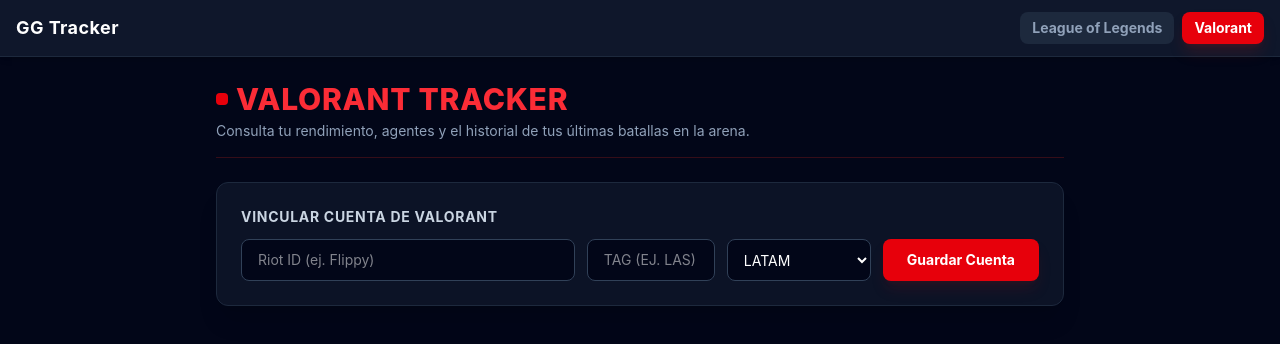
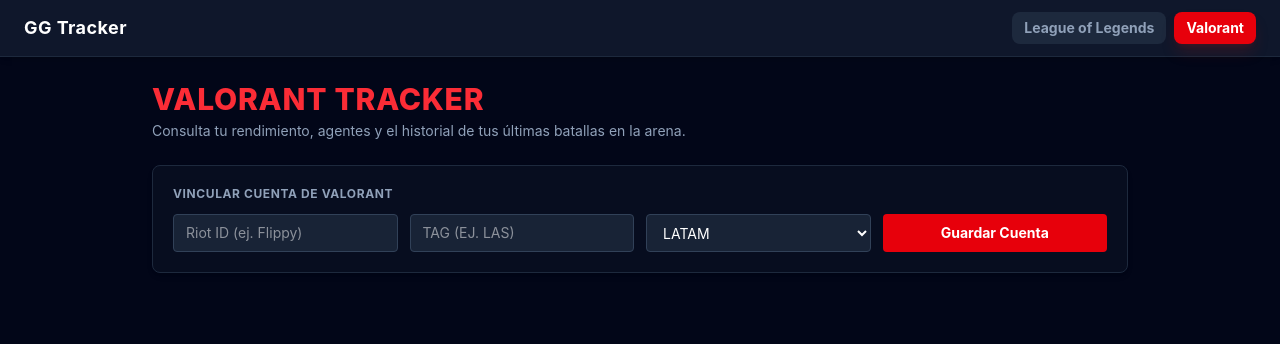
Before and after one commit to benjamin14082002/lol-dashboard-frontend, a React (Vite) app: page /valorant in a window 1280 px wide. Shown: the top 344 px of the page. Built offline with nearby package versions, Linux system fonts and the light colour scheme.

Commit message:
se arregla visualmente el front

```diff
--- a/src/components/Navbar.jsx
+++ b/src/components/Navbar.jsx
@@ -6,7 +6,7 @@
   const isValorant = location.pathname.startsWith('/valorant');
 
   return (
-    <nav className="bg-slate-900 border-b border-slate-800 px-4 py-3 flex items-center justify-between shadow-md">
+    <nav className="bg-slate-900 border-b border-slate-800 px-4 sm:px-6 py-3 flex items-center justify-between shadow-md">
       <div className="flex items-center gap-2">
         <span className="font-bold text-lg text-white tracking-wide">GG Tracker</span>
       </div>
@@ -15,7 +15,7 @@
       <div className="flex items-center gap-2">
         <Link
           to="/"
-          className={`px-3 py-1.5 rounded-lg text-sm font-bold transition-all ${
+          className={`px-3 py-1.5 rounded-lg text-xs sm:text-sm font-bold transition-all ${
             !isValorant
               ? 'bg-blue-600 text-white shadow-lg shadow-blue-900/30'
               : 'bg-slate-800 text-slate-400 hover:text-white'
@@ -25,7 +25,7 @@
         </Link>
         <Link
           to="/valorant"
-          className={`px-3 py-1.5 rounded-lg text-sm font-bold transition-all ${
+          className={`px-3 py-1.5 rounded-lg text-xs sm:text-sm font-bold transition-all ${
             isValorant
               ? 'bg-red-600 text-white shadow-lg shadow-red-900/30'
               : 'bg-slate-800 text-slate-400 hover:text-white'
--- a/src/components/Valorant/ValorantDashboard.jsx
+++ b/src/components/Valorant/ValorantDashboard.jsx
@@ -1,4 +1,4 @@
-// src/components/valorant/ValorantDashboard.jsx
+// src/components/Valorant/ValorantDashboard.jsx
 import { useState, useEffect } from 'react';
 import axios from 'axios';
 
@@ -10,7 +10,6 @@
   const [loading, setLoading] = useState(false);
   const [error, setError] = useState('');
 
-  // Cambia esta URL si tu backend usa otra ruta o la tienes por variable de entorno
   const API_BASE_URL = 'https://lol-dashboard-backend.onrender.com';
 
   const fetchStats = async () => {
@@ -23,7 +22,6 @@
       });
       setStats(response.data);
     } catch (err) {
-      // Si el usuario aún no tiene perfil guardado, el backend dará 404 de forma silenciosa
       console.log('No hay perfil de Valorant registrado todavía.');
     }
   };
@@ -50,7 +48,6 @@
         { gameName, tagLine, region },
         { headers: { Authorization: `Bearer ${token}` } }
       );
-      // Una vez guardado con éxito, actualizamos las estadísticas automáticamente
       await fetchStats();
       setGameName('');
       setTagLine('');
@@ -62,12 +59,11 @@
   };
 
   return (
-    <div className="max-w-4xl mx-auto p-4 sm:p-6 text-slate-100">
+    <div className="max-w-5xl mx-auto p-4 sm:p-6 text-slate-100">
 
-      {/* Cabecera de la sección */}
-      <div className="mb-6 border-b border-red-900/40 pb-4">
+      {/* Cabecera idéntica al estándar visual */}
+      <div className="mb-6">
         <h2 className="text-2xl sm:text-3xl font-extrabold tracking-wide text-red-500 uppercase flex items-center gap-2">
-          <span className="inline-block w-3 h-3 bg-red-600 rounded-sm"></span>
           Valorant Tracker
         </h2>
         <p className="text-slate-400 text-sm mt-1">
@@ -76,18 +72,18 @@
       </div>
 
       {/* Formulario de Activación / Vinculación de Riot ID */}
-      <div className="bg-slate-900/80 border border-slate-800 rounded-xl p-4 sm:p-6 mb-6 shadow-xl backdrop-blur-md">
-        <h3 className="text-sm font-bold uppercase text-slate-300 mb-3 tracking-wider">
+      <div className="bg-slate-900/40 border border-slate-800 rounded-lg p-5 mb-6 shadow-md">
+        <h3 className="text-xs font-bold uppercase text-slate-400 mb-3 tracking-wider">
           Vincular cuenta de Valorant
         </h3>
 
-        <form onSubmit={handleSaveProfile} className="flex flex-col sm:flex-row gap-3">
+        <form onSubmit={handleSaveProfile} className="grid grid-cols-1 sm:grid-cols-4 gap-3">
           <input
             type="text"
             placeholder="Riot ID (ej. Flippy)"
             value={gameName}
             onChange={(e) => setGameName(e.target.value)}
-            className="flex-1 bg-slate-950 border border-slate-700 focus:border-red-500 rounded-lg px-4 py-2.5 text-sm text-white outline-none transition-colors"
+            className="bg-slate-800/80 border border-slate-700 rounded px-3 py-2 text-sm text-white outline-none focus:border-red-500"
             required
           />
           <input
@@ -95,13 +91,13 @@
             placeholder="Tag (ej. LAS)"
             value={tagLine}
             onChange={(e) => setTagLine(e.target.value)}
-            className="w-full sm:w-32 bg-slate-950 border border-slate-700 focus:border-red-500 rounded-lg px-4 py-2.5 text-sm text-white outline-none transition-colors uppercase"
+            className="bg-slate-800/80 border border-slate-700 rounded px-3 py-2 text-sm text-white outline-none focus:border-red-500 uppercase"
             required
           />
           <select
             value={region}
             onChange={(e) => setRegion(e.target.value)}
-            className="w-full sm:w-36 bg-slate-950 border border-slate-700 focus:border-red-500 rounded-lg px-3 py-2.5 text-sm text-white outline-none transition-colors cursor-pointer"
+            className="bg-slate-800/80 border border-slate-700 rounded px-3 py-2 text-sm text-white outline-none focus:border-red-500 cursor-pointer"
           >
             <option value="latam">LATAM</option>
             <option value="na">NA</option>
@@ -111,98 +107,86 @@
           <button
             type="submit"
             disabled={loading}
-            className="bg-red-600 hover:bg-red-500 active:bg-red-700 disabled:opacity-50 text-white font-bold px-6 py-2.5 rounded-lg text-sm transition-all shadow-lg shadow-red-900/20 cursor-pointer"
+            className="bg-red-600 hover:bg-red-500 disabled:opacity-50 text-white font-bold px-4 py-2 rounded text-sm transition-colors cursor-pointer"
           >
             {loading ? 'Buscando...' : 'Guardar Cuenta'}
           </button>
         </form>
 
         {error && (
-          <div className="mt-3 text-red-400 text-xs bg-red-950/30 border border-red-900/50 p-2.5 rounded-lg">
+          <div className="mt-3 text-red-400 text-xs bg-red-950/40 border border-red-900/50 p-2 rounded">
             {error}
           </div>
         )}
       </div>
 
-      {/* Tarjeta de Perfil y Listado de Partidas */}
+      {/* Perfil y Partidas */}
       {stats && stats.profile && (
         <div className="space-y-6">
-
-          {/* Información del Perfil Vinculado */}
-          <div className="bg-gradient-to-r from-slate-900 via-slate-900 to-red-950/30 border border-slate-800 p-5 rounded-xl shadow-md flex items-center justify-between">
+          <div className="bg-slate-900/60 border border-slate-800 p-4 rounded-lg flex items-center justify-between shadow">
             <div>
-              <div className="text-xs font-semibold text-red-400 uppercase tracking-widest mb-0.5">Perfil Activo</div>
-              <h3 className="text-xl font-bold text-white">
+              <div className="text-[11px] font-semibold text-red-400 uppercase tracking-wider">Perfil Activo</div>
+              <h3 className="text-lg font-bold text-white">
                 {stats.profile.gameName} <span className="text-slate-400 font-normal">#{stats.profile.tagLine}</span>
               </h3>
             </div>
-            <div className="bg-slate-950/80 border border-slate-700/80 px-3 py-1.5 rounded-lg text-xs font-mono uppercase tracking-wider text-slate-300">
-              Región: <span className="text-red-400 font-bold">{stats.profile.region}</span>
+            <div className="bg-slate-800 px-3 py-1 rounded text-xs text-slate-300 border border-slate-700">
+              Región: <span className="text-red-400 font-bold uppercase">{stats.profile.region}</span>
             </div>
           </div>
 
-          {/* Historial de Partidas */}
           <div>
-            <h4 className="text-md font-bold mb-3 text-slate-200 tracking-wide">
-              Últimas Partidas Registradas
+            <h4 className="text-sm font-bold uppercase text-slate-400 tracking-wider mb-3">
+              Últimas Partidas
             </h4>
 
             <div className="space-y-3">
               {stats.matches && stats.matches.length > 0 ? (
                 stats.matches.map((match, index) => {
                   const isWon = match.won;
-                  const cardBg = isWon ? 'bg-emerald-950/15 border-emerald-500/30' : 'bg-red-950/15 border-red-500/30';
-                  const statusColor = isWon ? 'text-emerald-400' : 'text-red-400';
+                  const borderColor = isWon ? 'border-emerald-500/50' : 'border-red-500/50';
+                  const bgColor = isWon ? 'bg-emerald-900/10' : 'bg-red-900/10';
+                  const textColor = isWon ? 'text-emerald-400' : 'text-red-400';
 
                   return (
                     <div
                       key={index}
-                      className={`border ${cardBg} rounded-xl p-4 flex flex-col sm:flex-row items-start sm:items-center justify-between gap-3 transition-all hover:bg-slate-900/60 shadow-sm`}
+                      className={`border ${borderColor} ${bgColor} rounded-lg p-4 flex items-center justify-between transition-all shadow-md`}
                     >
-                      {/* Datos principales del agente y mapa */}
                       <div className="flex items-center gap-3">
-                        <div className="w-12 h-12 bg-slate-950 border border-slate-700 rounded-lg flex items-center justify-center font-bold text-xs text-red-400 uppercase shrink-0 shadow-inner">
+                        <div className="w-12 h-12 bg-slate-900 rounded-lg border border-slate-700 flex items-center justify-center font-bold text-xs text-red-400 uppercase">
                           {match.agentName ? match.agentName.substring(0, 3) : 'VAL'}
                         </div>
                         <div>
-                          <div className="font-bold text-base text-white tracking-wide">
+                          <div className="font-bold text-slate-200">
                             {match.agentName || 'Desconocido'}
                           </div>
-                          <div className="text-xs text-slate-400 flex items-center gap-2 mt-0.5">
-                            <span>Mapa: <strong className="text-slate-300">{match.mapName}</strong></span>
-                            <span>•</span>
-                            <span className="bg-slate-800/80 px-2 py-0.5 rounded text-[10px] text-slate-300 border border-slate-700">
-                              {match.gameMode}
-                            </span>
+                          <div className="text-xs text-slate-400 mt-0.5">
+                            Mapa: <span className="text-slate-300 font-medium">{match.mapName}</span> • {match.gameMode}
                           </div>
                         </div>
                       </div>
 
-                      {/* Resultado (Victoria / Derrota) */}
-                      <div className={`font-black text-sm uppercase tracking-widest ${statusColor} sm:text-center`}>
+                      <div className={`font-bold uppercase tracking-wide text-base ${textColor}`}>
                         {isWon ? 'Victoria' : 'Derrota'}
                       </div>
 
-                      {/* Estadísticas de combate KDA */}
-                      <div className="flex items-center gap-4 bg-slate-950/60 border border-slate-800 px-4 py-2 rounded-lg w-full sm:w-auto justify-between sm:justify-end">
-                        <div className="text-center">
-                          <div className="text-sm font-bold font-mono text-slate-200">
-                            {match.kills} / <span className="text-red-400">{match.deaths}</span> / {match.assists}
-                          </div>
-                          <div className="text-[10px] uppercase tracking-wider text-slate-500 font-semibold">KDA</div>
+                      <div className="text-center">
+                        <div className="font-bold text-slate-200">
+                          {match.kills} / <span className="text-red-400">{match.deaths}</span> / {match.assists}
                         </div>
+                        <div className="text-xs text-slate-500">KDA</div>
                       </div>
                     </div>
                   );
                 })
               ) : (
-                <div className="text-center py-10 text-slate-500 bg-slate-900/40 border border-slate-800 rounded-xl">
-                  No se encontraron partidas recientes para este perfil.
+                <div className="text-center py-8 text-slate-500 bg-slate-900/40 border border-slate-800 rounded-lg text-sm">
+                  No se encontraron partidas recientes.
                 </div>
               )}
             </div>
           </div>
-
         </div>
       )}
 
```
